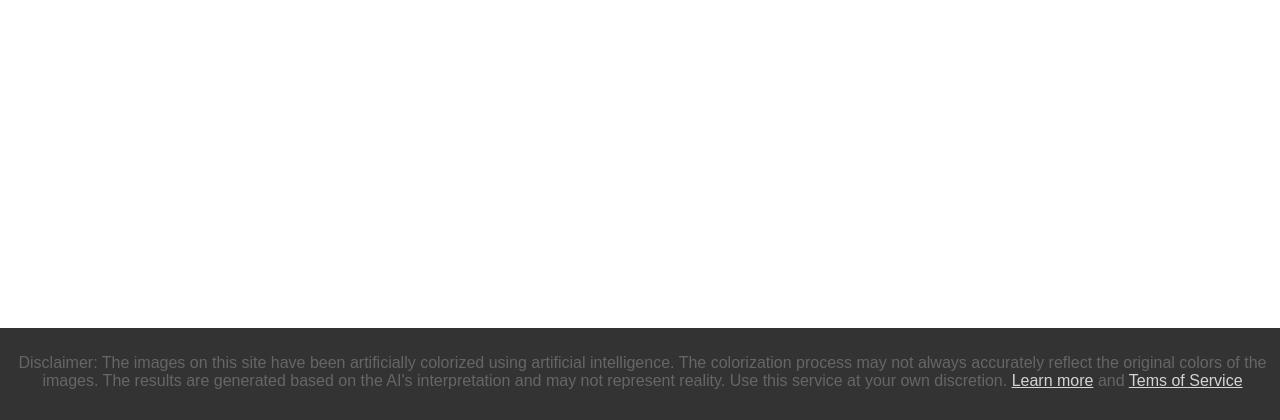
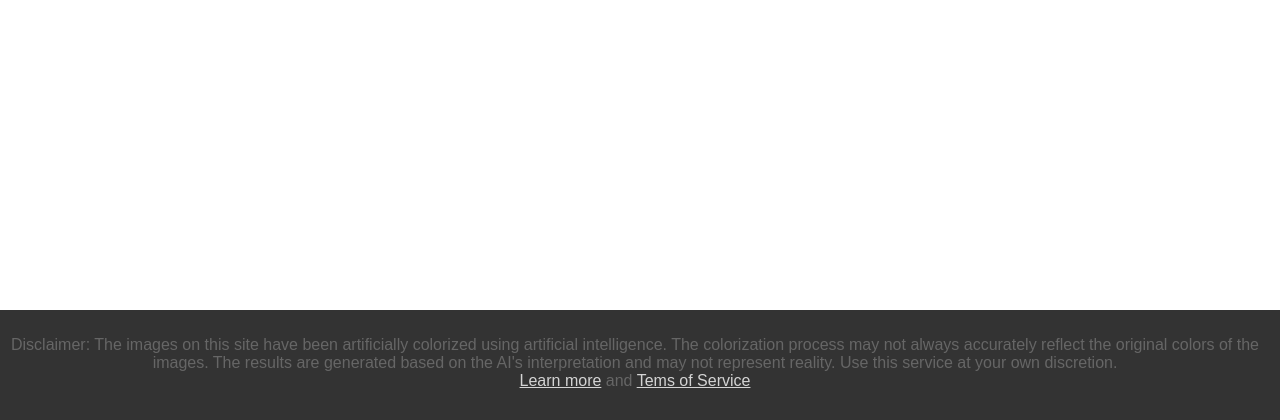
Before and after one commit to ColorizeAI/ColorizationAI, a Flask app: page / in a window 1280 px wide. Shown: the part 380-800 px from the top of the page. Run offline with Flask 3, Linux system fonts and the light colour scheme.

Commit message:
small adjustments

```diff
--- a/static/styles.css
+++ b/static/styles.css
@@ -73,7 +73,7 @@ button:hover {
 }
 
 #cookie-consent p {
-    padding-right: 15px;
+    padding-right: 30px;
 }
 
 #cookie-consent a {
--- a/templates/index.html
+++ b/templates/index.html
@@ -13,7 +13,9 @@
     <p>Disclaimer: The images on this site have been artificially colorized using artificial intelligence.
         The colorization process may not always accurately reflect the original colors of the images.
         The results are generated based on the AI's interpretation and may not represent reality.
-        Use this service at your own discretion. <a href="terms.html">Learn more</a> and <a href="terms.html">Tems of Service</a></p>
+        Use this service at your own discretion.
+        <br>
+        <a href="terms.html">Learn more</a> and <a href="terms.html">Tems of Service</a></p>
 </div>
 
 <div class="main-centered">
--- a/templates/result.html
+++ b/templates/result.html
@@ -61,7 +61,7 @@
         }
 
         #cookie-consent p {
-            padding-right: 15px;
+            padding-right: 30px;
         }
 
         #cookie-consent a {
@@ -101,7 +101,9 @@
         <p>Disclaimer: The images on this site have been artificially colorized using artificial intelligence.
             The colorization process may not always accurately reflect the original colors of the images.
             The results are generated based on the AI's interpretation and may not represent reality.
-            Use this service at your own discretion. <a href="terms.html">Learn more</a> and <a href="terms.html">Tems of Service</a></p>
+            Use this service at your own discretion.
+            <br>
+            <a href="terms.html">Learn more</a> and <a href="terms.html">Tems of Service</a></p>
     </div>
 </body>
 
```
